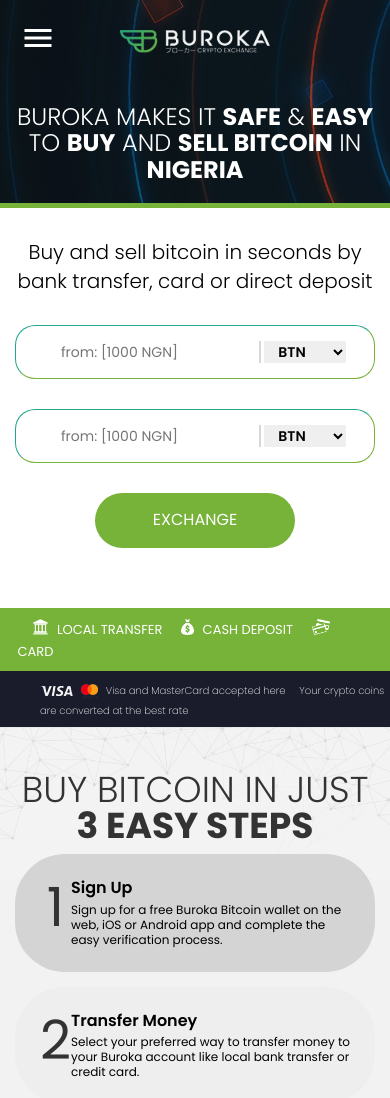
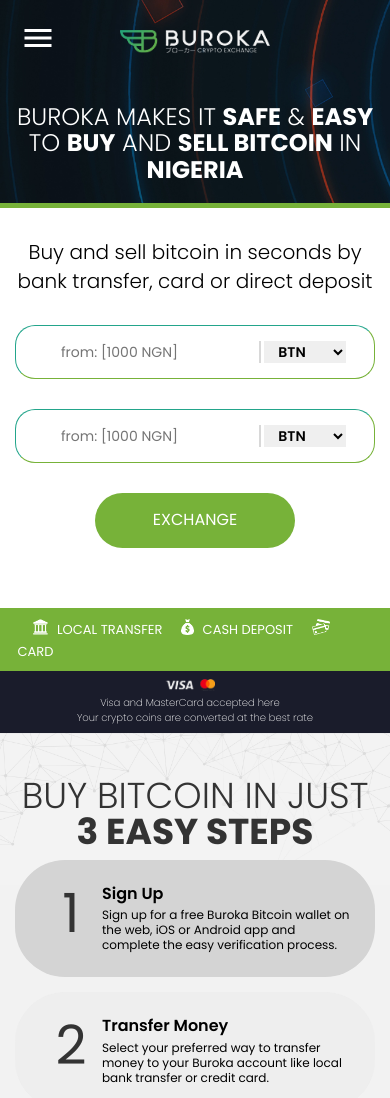
Before and after one commit to AlexandruAmugea/baroka-lp, a website built with webpack: page src/index.html in a window 390 px wide. Shown: the top 1098 px of the page. Built offline with nearby package versions, Linux system fonts and the light colour scheme.

Commit message:
Issue Mobile Format #6

```diff
--- a/src/styles/mobile.scss
+++ b/src/styles/mobile.scss
@@ -162,4 +162,27 @@
         display: block;
         text-align: center;
     }
+
+    .tile-steps .right {
+        width: 80%;
+    }
+
+    .tile-steps .left {
+        width: 20%;
+    }
+
+    .section-visa ul li img {
+        display: block;
+        width: 50px;
+        margin: 0 auto 5px;
+    }
+
+    .section-visa ul {
+        padding: 0;
+        text-align: center;
+    }
+
+    .section-visa ul li {
+        display: block;
+    }
 }
```
